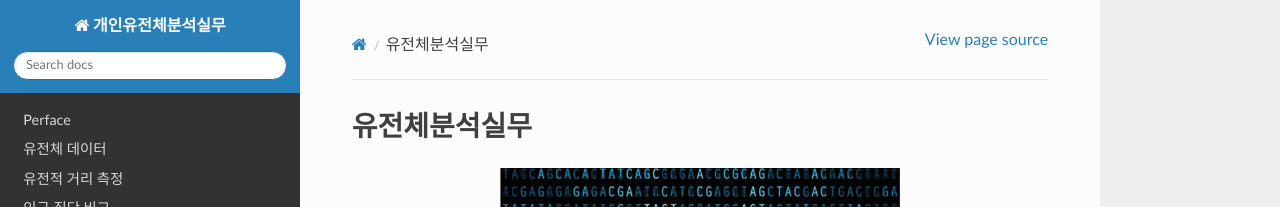
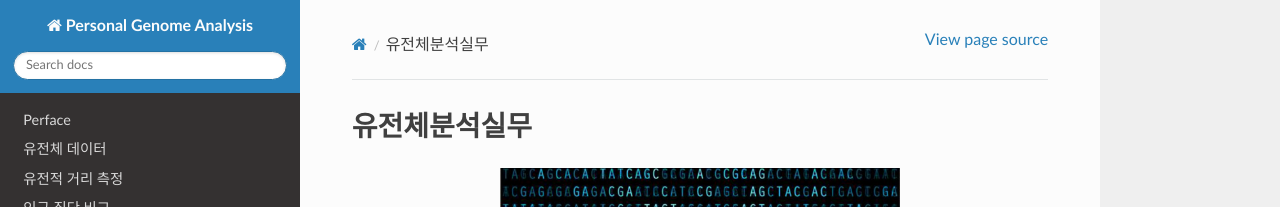
Before and after one commit to hongiiv/genome_book, a Sphinx documentation site: the page built from docs/index.rst, in a window 1280 px wide. Shown: the top 207 px of the page. Built offline with Sphinx 7.4.7 and the Read the Docs theme 2.0.0, drawn with Linux system fonts in a browser that asks for light colours.

Commit message:
title change

```diff
--- a/docs/conf.py
+++ b/docs/conf.py
@@ -24,7 +24,7 @@ source_parsers={
 
 # -- Project information -----------------------------------------------------
 
-project = '개인유전체분석실무'
+project = 'Personal Genome Analysis'
 copyright = '2019, hongiiv'
 author = 'ChangBum Hong'
 
@@ -132,7 +132,7 @@ latex_elements = {
 # (source start file, target name, title,
 #  author, documentclass [howto, manual, or own class]).
 latex_documents = [
-    (master_doc, 'book.tex', '개인유전체분석실무',
+    (master_doc, 'book.tex', 'Personal Genome Analysis',
      'hongiiv', 'manual'),
 ]
 
@@ -142,7 +142,7 @@ latex_documents = [
 # One entry per manual page. List of tuples
 # (source start file, name, description, authors, manual section).
 man_pages = [
-    (master_doc, 'book', '개인유전체분석실무',
+    (master_doc, 'book', 'Personal Genome Analysis',
      [author], 1)
 ]
 
@@ -153,7 +153,7 @@ man_pages = [
 # (source start file, target name, title, author,
 #  dir menu entry, description, category)
 texinfo_documents = [
-    (master_doc, 'book', '개인유전체분석실무',
+    (master_doc, 'book', 'Personal Genome Analysis',
      author, 'book', 'One line description of project.',
      'Miscellaneous'),
 ]
```
Also changed, not shown: 14 other files.
